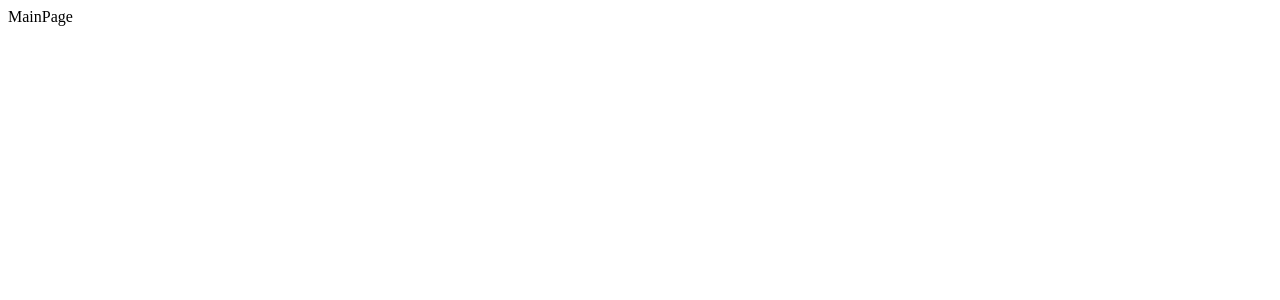
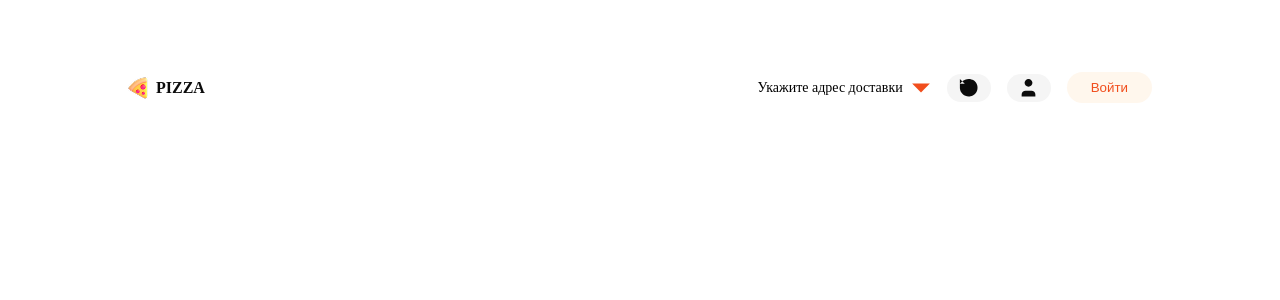
Before and after one commit to Rodion0io/project, a React (Vite) app: page / in a window 1280 px wide. Shown: the top 300 px of the page. Built offline with nearby package versions, Linux system fonts and the light colour scheme.

Commit message:
реализовал шапку

```diff
--- /dev/null
+++ b/src/components/Layout/Layout.module.scss
@@ -0,0 +1,3 @@
+.root {
+  padding: 64px 120px;
+}
--- /dev/null
+++ b/src/components/Layout/Layout.tsx
@@ -0,0 +1,15 @@
+import st from "./Layout.module.scss";
+
+import {Outlet} from "react-router";
+import {Header} from "./_components/Header/Header.tsx";
+import {Box} from "../ui/Box/Box.tsx";
+
+export const Layout = () => {
+
+    return (
+        <Box className={st.root} flexDirection="column" gap="8">
+            <Header/>
+            <Outlet/>
+        </Box>
+    )
+}
--- /dev/null
+++ b/src/components/Layout/_components/Header/Header.module.scss
@@ -0,0 +1,17 @@
+.root {
+  width: 100%;
+  max-height: 1400px;
+}
+
+.textLogo {
+  color: var(--primary);
+}
+
+.icon {
+  width: 20px;
+  height: 20px;
+}
+
+.chevron {
+  color: var(--orange-primary);
+}
--- /dev/null
+++ b/src/components/Layout/_components/Header/Header.tsx
@@ -0,0 +1,84 @@
+import st from "./Header.module.scss"
+
+import {Box} from "../../../ui/Box/Box.tsx";
+import {Text} from "../../../ui/Text/Text.tsx";
+
+import pizza from "../../../../../src/assets/pizza.png";
+
+import {Link} from "react-router";
+import {Button} from "../../../ui/Button/Button.tsx";
+import {Icon} from "../../../ui/Icon/Icon.tsx";
+import clsx from "clsx";
+
+export const Header = () => {
+
+    return (
+        <Box
+            className={st.root}
+            justifyContent="spaceBetween"
+            alignItems="center"
+        >
+            <Link to="/">
+                <Box
+                    gap="4"
+                    alignItems="center"
+                >
+                    <img src={pizza} alt="Pizza"/>
+                    <Text
+                        size='16'
+                        weight='800'
+                        className={st.textLogo}
+                    >
+                        PIZZA
+                    </Text>
+                </Box>
+            </Link>
+            <Box
+                gap="16"
+                alignItems="center"
+            >
+                <Box
+                    gap="8"
+                    alignItems="center"
+                    justifyContent="center"
+                >
+                    <Text
+                        weight="400"
+                        size="14"
+                    >
+                        Укажите адрес доставки
+                    </Text>
+                    <Icon
+                        type="chevronDown"
+                        className={clsx(st.icon, st.chevron)}
+                    />
+                </Box>
+                <Button
+                    size="sm"
+                    variant="secondary"
+                    color="grey"
+                >
+                    <Icon
+                        type="clock"
+                        className={st.icon}
+                    />
+                </Button>
+                <Button
+                    size="sm"
+                    variant="secondary"
+                    color="grey"
+                >
+                    <Icon
+                        type="user"
+                        className={st.icon}
+                    />
+                </Button>
+                <Button
+                    variant="secondary"
+                >
+                    Войти
+                </Button>
+            </Box>
+        </Box>
+    )
+}
--- a/src/components/ui/Button/Button.module.scss
+++ b/src/components/ui/Button/Button.module.scss
@@ -4,6 +4,8 @@
   display: flex;
   justify-content: space-between;
   align-items: center;
+  border: none;
+  user-select: none;
 
   &_sm {
     padding: 4px 12px 4px 12px;
@@ -72,7 +74,7 @@
   &_secondary {
     &.root_orange {
       background-color: var(--orange-50);
-      color: var(--orange-700);
+      color: var(--orange-primary);
 
       &:hover {
         background-color: var(--orange-100);
--- a/src/pages/MainPage/MainPage.tsx
+++ b/src/pages/MainPage/MainPage.tsx
@@ -1,5 +1,5 @@
 export const MainPage = () => {
     return (
-        <>MainPage</>
+        <></>
     )
 }
--- a/src/providers/Router/RouterProvider.tsx
+++ b/src/providers/Router/RouterProvider.tsx
@@ -1,10 +1,11 @@
 import {Route, Routes} from "react-router";
 import {MainPage} from "../../pages/MainPage/MainPage.tsx";
+import {Layout} from "../../components/Layout/Layout.tsx";
 
 export const RouterProvider = () => {
     return (
         <Routes>
-            <Route path="/">
+            <Route path="/" element={<Layout/>}>
                 <Route index element={<MainPage/>}/>
             </Route>
             <Route path="*" element={<h1>Not found</h1>}/>
```
Also changed, not shown: src/assets/pizza.png (added).
